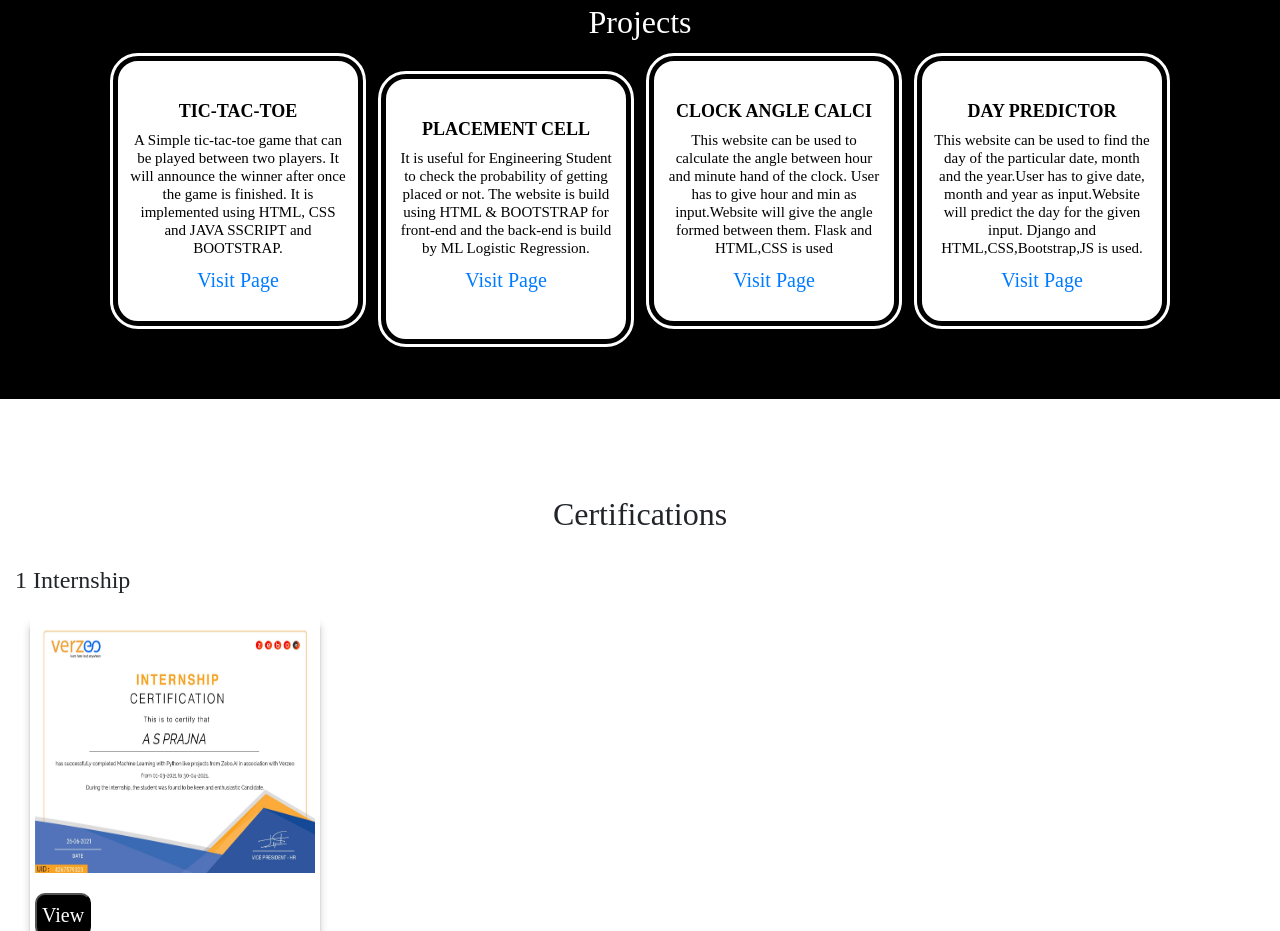
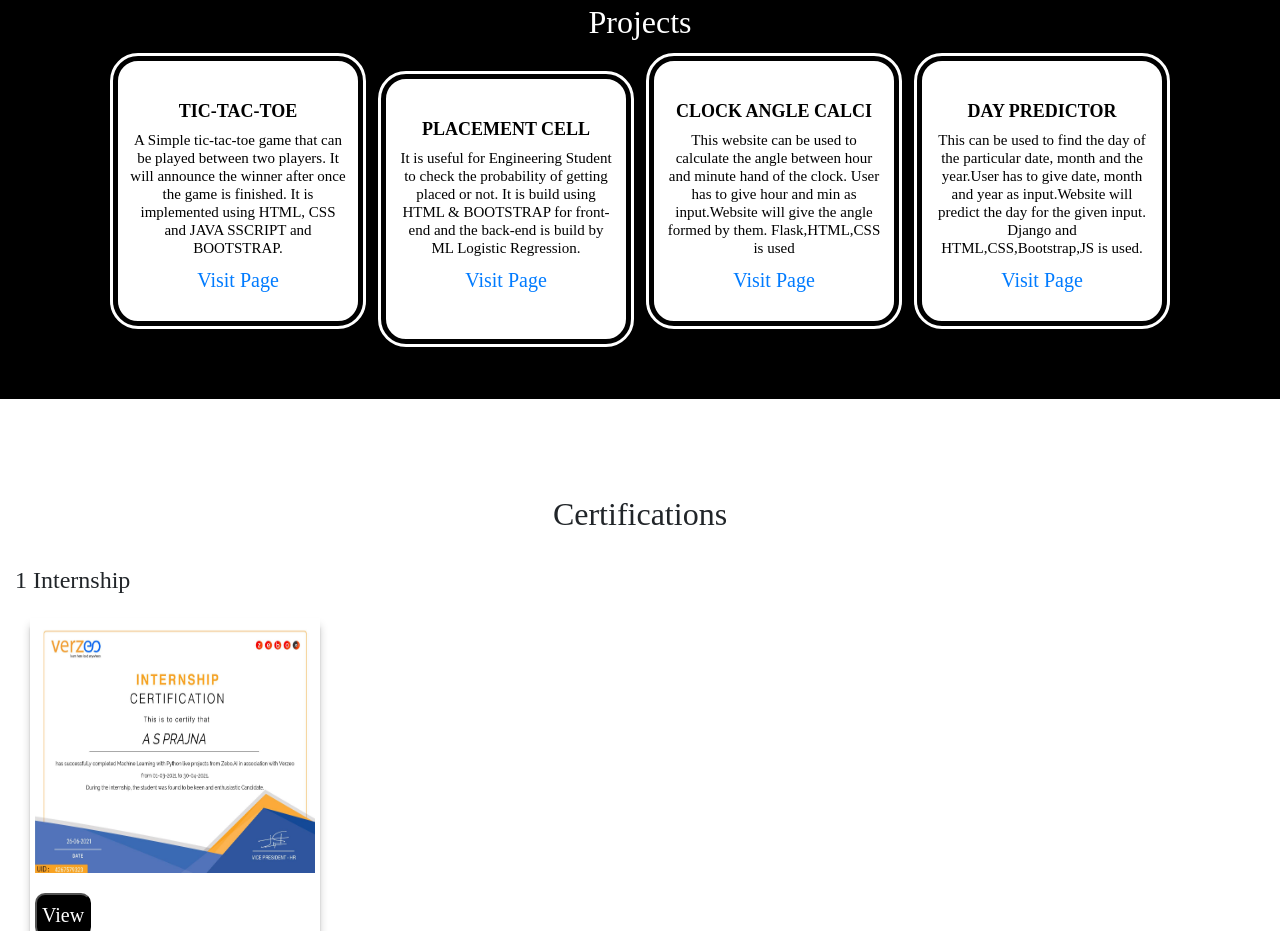
Before and after one commit to ASPRAJNA/ASPRAJNA.github.io, a plain HTML site: page index.html in a window 1280 px wide. Shown: the part 2236-3167 px from the top of the page. Drawn offline with nearby package versions, Linux system fonts and the light colour scheme.

Commit message:
Update index.html

```diff
--- a/index.html
+++ b/index.html
@@ -171,7 +171,7 @@
             <h3 style="font-size:18px ;font-weight:bolder;">PLACEMENT CELL</h3>
             <h4 style="font-weight:normal;font-size:15px">
               It is useful for Engineering Student to check the probability
-              of getting placed or not. The website is build using HTML &
+              of getting placed or not. It is build using HTML &
               BOOTSTRAP for front-end and the back-end is build by ML
               Logistic Regression.
             </h4>
@@ -181,14 +181,14 @@
             <h3 style="font-size:18px ;font-weight:bolder;">CLOCK ANGLE CALCI</h3>
             <h4 style="font-weight:normal;font-size:15px">
               This website can be used to calculate the angle between hour and minute hand of the clock. User has to
-              give hour and min as input.Website will give the angle formed between them. Flask and HTML,CSS is used
+              give hour and min as input.Website will give the angle formed by them. Flask,HTML,CSS is used
             </h4>
             <a href="https://clockanglecalculator.herokuapp.com/">Visit Page</a>
           </li>
           <li class="proli"><br>
             <h3 style="font-size:18px ;font-weight:bolder;">DAY PREDICTOR</h3>
             <h4 style="font-weight:normal;font-size:15px">
-              This website can be used to find the day of the particular date, month and the year.User has to give date,
+              This can be used to find the day of the particular date, month and the year.User has to give date,
               month and year as input.Website will predict the day for the given input. Django and
               HTML,CSS,Bootstrap,JS is used.
             </h4>
```
